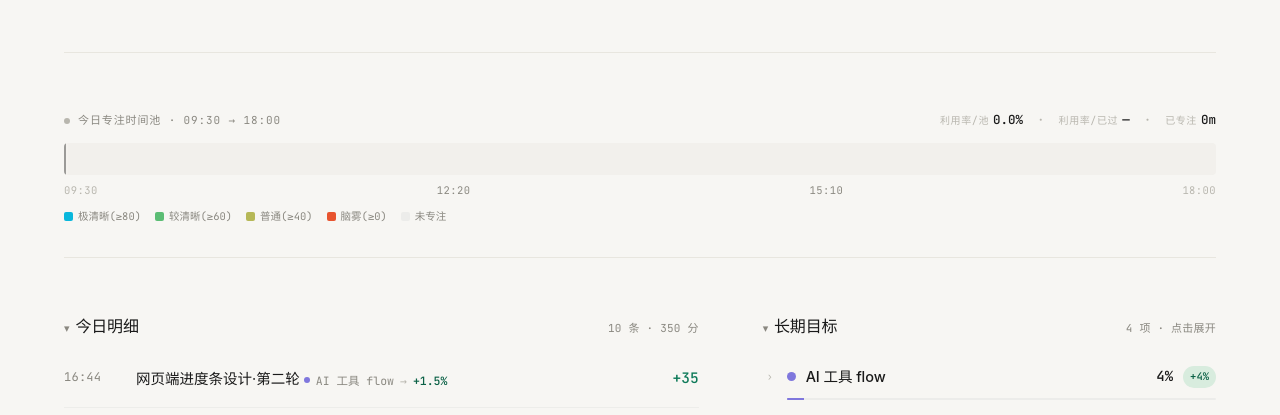
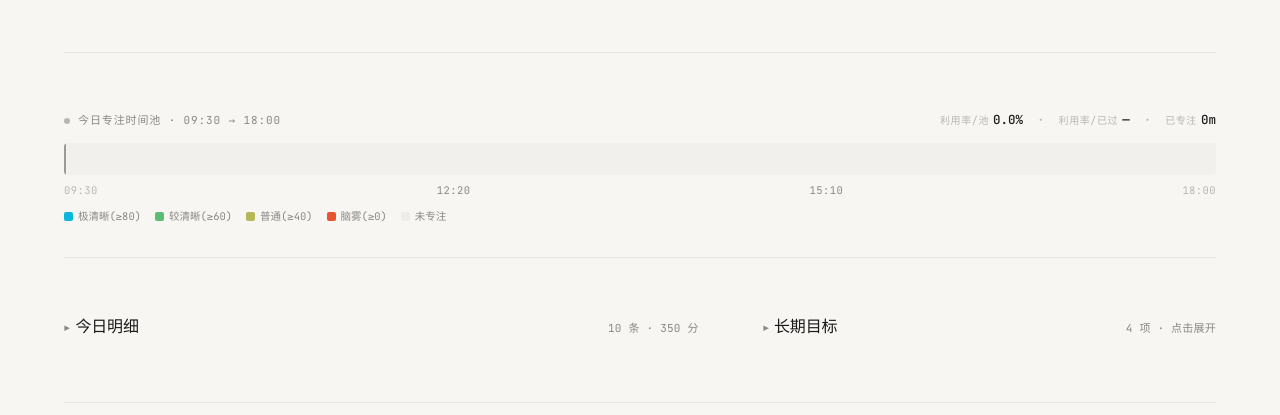
Before and after one commit to hbhggh/lifeflow, a plain HTML site: page Breath.html in a window 1280 px wide. Shown: the part 377-792 px from the top of the page. Drawn offline with Linux system fonts and the light colour scheme.

Commit message:
ui: 今日明细 / 长期目标默认折叠
用户要求这两段列表打开页面时都先收起来（上一行 Hero 与 Focus Bar 保持
可见），点击 section header 才展开。localStorage 存用户的显式选择：
  '0' = 用户展开过 → 保持展开
  '1' 或缺失 = 折叠（新默认）

- render() 开头读 localStorage 得到两个 collapsed 布尔，在 HTML 模板里
  就带上 class="section collapsed" 和 aria-expanded="false" → 零闪烁
- bindEntriesToggle / bindProjectsToggle 去掉原先的"从 localStorage 恢复
  collapsed"分支（现在是 render 的责任），只保留 toggle 交互 + 写回

localStorage key 沿用 lifeflow_entries_collapsed / lifeflow_projects_collapsed
（HANDOFF §3 列出的两项），不新增键；老用户本地存过 '1' 的直接继承折叠，
存过 '0' 的继承展开。

Co-Authored-By: Claude Opus 4.7 (1M context) <noreply@anthropic.com>

```diff
--- a/Breath.html
+++ b/Breath.html
@@ -1891,6 +1891,14 @@ function render(data) {
   const visibleProjects = projects.filter(p => p.visible !== false);
   const sortedProjects = [...visibleProjects].sort((a,b) => b.pct - a.pct);
 
+  // 今日明细 / 长期目标默认收起：localStorage 显式存 '0' 才展开，其余（含空值）折叠。
+  // 在 render HTML 时就带上 collapsed class → 零闪烁。
+  const _readCollapsed = (k) => {
+    try { return localStorage.getItem(k) !== '0'; } catch(e) { return true; }
+  };
+  const entriesCollapsed  = _readCollapsed('lifeflow_entries_collapsed');
+  const projectsCollapsed = _readCollapsed('lifeflow_projects_collapsed');
+
   // historical rank: % of past days strictly below today's points
   const history = Array.isArray(data.history_points) ? data.history_points : [];
   const rankPct = history.length > 0
@@ -1979,9 +1987,9 @@ function render(data) {
     ${renderFocusBar()}
 
     <div class="belowhero">
-      <!-- ENTRIES (今日明细 — 左侧，主角, 可折叠) -->
-      <section class="section" id="entries-section">
-        <header class="section-head entries-head" data-act="toggle-entries" role="button" tabindex="0" aria-expanded="true">
+      <!-- ENTRIES (今日明细 — 左侧，主角, 可折叠 · 默认收起) -->
+      <section class="section ${entriesCollapsed ? 'collapsed' : ''}" id="entries-section">
+        <header class="section-head entries-head" data-act="toggle-entries" role="button" tabindex="0" aria-expanded="${entriesCollapsed ? 'false' : 'true'}">
           <div class="section-title"><span class="chev-sec" aria-hidden="true">▾</span>今日明细</div>
           <div class="section-meta">${today.entries.length} 条 · ${today.points} 分</div>
         </header>
@@ -1990,9 +1998,9 @@ function render(data) {
         </div>
       </section>
 
-      <!-- PROJECTS (长期目标 — 右侧，可折叠) -->
-      <section class="section" id="projects-section">
-        <header class="section-head entries-head" data-act="toggle-projects" role="button" tabindex="0" aria-expanded="true">
+      <!-- PROJECTS (长期目标 — 右侧，可折叠 · 默认收起) -->
+      <section class="section ${projectsCollapsed ? 'collapsed' : ''}" id="projects-section">
+        <header class="section-head entries-head" data-act="toggle-projects" role="button" tabindex="0" aria-expanded="${projectsCollapsed ? 'false' : 'true'}">
           <div class="section-title"><span class="chev-sec" aria-hidden="true">▾</span>长期目标</div>
           <div class="section-meta">${sortedProjects.length} 项 · 点击展开</div>
         </header>
@@ -2268,18 +2276,14 @@ function bindProjectToggles() {
   });
 }
 
+// Initial collapsed state is set by render() from localStorage to avoid flicker.
+// These binders only wire toggle interaction; localStorage is the source of truth:
+//   '0' = user explicitly expanded, anything else (incl. missing) = collapsed.
 function bindEntriesToggle() {
   const section = document.getElementById('entries-section');
   if (!section) return;
   const head = section.querySelector('.entries-head');
   if (!head) return;
-  // restore persisted state
-  try {
-    if (localStorage.getItem('lifeflow_entries_collapsed') === '1') {
-      section.classList.add('collapsed');
-      head.setAttribute('aria-expanded', 'false');
-    }
-  } catch(e) {}
   const toggle = () => {
     const collapsed = section.classList.toggle('collapsed');
     head.setAttribute('aria-expanded', collapsed ? 'false' : 'true');
@@ -2296,12 +2300,6 @@ function bindProjectsToggle() {
   if (!section) return;
   const head = section.querySelector('.entries-head');
   if (!head) return;
-  try {
-    if (localStorage.getItem('lifeflow_projects_collapsed') === '1') {
-      section.classList.add('collapsed');
-      head.setAttribute('aria-expanded', 'false');
-    }
-  } catch(e) {}
   const toggle = () => {
     const collapsed = section.classList.toggle('collapsed');
     head.setAttribute('aria-expanded', collapsed ? 'false' : 'true');
```
